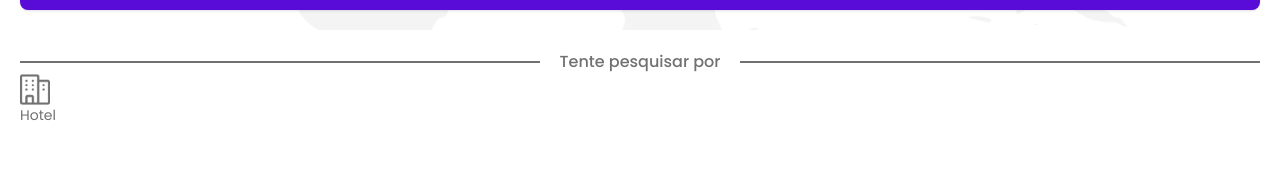
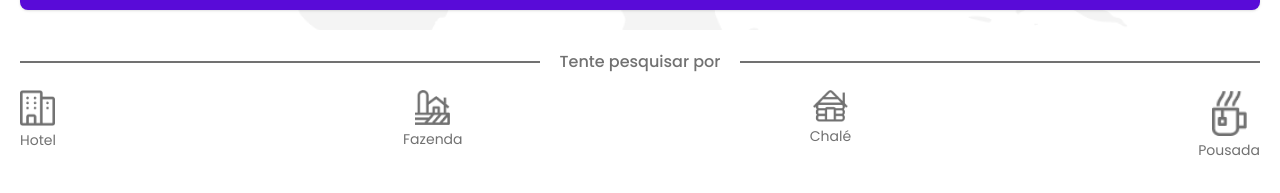
Before and after one commit to FrsErley/fullstackweek-trips, a Next.js app: page / in a window 1280 px wide. Shown: the part 299-492 px from the top of the page. Built offline with nearby package versions, Linux system fonts and the light colour scheme; no server answers.

Commit message:
feat: add quick search tags

```diff
--- a/src/app/components/QuickSearch.tsx
+++ b/src/app/components/QuickSearch.tsx
@@ -11,10 +11,25 @@ const QuickSearch = () => {
         <div className="w-full h-[2px] bg-grayPrimary"></div>
       </div>
 
-      <div className="flex">
-        <div className="flex flex-col">
-          <Image width={30} height={30} src="/hotel.png" alt="Hotel" />
+      <div className="flex w-full justify-between mt-4">
+        <div className="flex flex-col items-center gap-1">
+          <Image width={35} height={35} src="/hotel.png" alt="Hotel" />
           <p className="text-sm text-grayPrimary">Hotel</p>
+        </div>
+
+        <div className="flex flex-col items-center gap-1">
+          <Image width={35} height={35} src="/farm.png" alt="Fazenda" />
+          <p className="text-sm text-grayPrimary">Fazenda</p>
+        </div>
+
+        <div className="flex flex-col items-center gap-1">
+          <Image width={35} height={35} src="/chale.png" alt="Chalé" />
+          <p className="text-sm text-grayPrimary">Chalé</p>
+        </div>
+
+        <div className="flex flex-col items-center gap-1">
+          <Image width={35} height={35} src="/bed.png" alt="Pousada" />
+          <p className="text-sm text-grayPrimary">Pousada</p>
         </div>
       </div>
     </div>
```
Also changed, not shown: public/bed.png (renamed from public/bed&breakfast.png).
